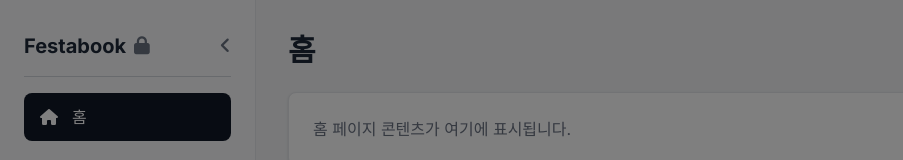
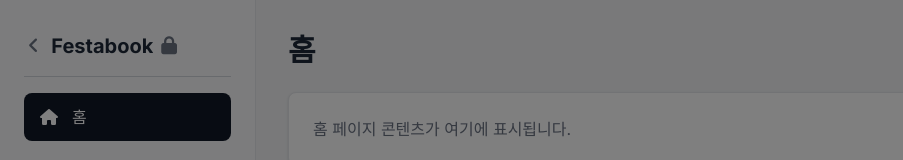
Before and after one commit to woowacourse-teams/2025-festabook, a React (Vite) app in the folder frontend/: page / in a window 1280 px wide. Shown: the top 160 px of the page, without its empty margins (0-903 px from the left). Built offline with nearby package versions, Linux system fonts and the light colour scheme; a web font is replaced by a local one.

Commit message:
refactor: 닫힘/열림 버튼 왼쪽으로 이동

```diff
--- a/frontend/src/components/layout/Sidebar.jsx
+++ b/frontend/src/components/layout/Sidebar.jsx
@@ -94,7 +94,7 @@ const Sidebar = ({ open, setOpen }) => {
                                     e.stopPropagation();
                                     handleNav(link.target);
                                 }}
-                                className={`sidebar-link sub-link block py-2 px-2 rounded-lg transition duration-200 hover:bg-indigo-500 hover:text-white ${page === link.target ? 'active' : 'text-gray-500'}`}
+                                className={`sidebar-link sub-link block py-2 px-2 rounded-lg transition duration-200 hover:bg-indigo-500 hover:text-white ${page === link.target ? 'active' : 'text-gray-500'} whitespace-nowrap overflow-hidden text-ellipsis`}
                             >
                                 {link.title}
                             </a>
@@ -107,14 +107,28 @@ const Sidebar = ({ open, setOpen }) => {
     return (
         <aside
             className={
-                `${open ? 'w-64 p-6' : 'w-16 p-2'} bg-gray-50 shrink-0 flex flex-col border-r border-gray-200 h-full transition-all duration-300 relative`
+                `${open ? 'w-64 p-6' : 'w-16 p-2'} bg-gray-50 shrink-0 flex flex-col border-r border-gray-200 h-full transition-all duration-300 relative overflow-hidden`
             }
             style={{ minHeight: '100vh' }}
         >
             {/* 상단: Festabook, 자물쇠, 열기/닫기 버튼을 한 줄에 배치 */}
             {open ? (
-                <div className={`flex flex-row items-center mb-4 mt-2 shrink-0 transition-all duration-300 justify-between gap-2`}>
-                    <div className="flex flex-row items-center gap-2 min-w-0">
+                <div className={`flex flex-row items-center mb-4 mt-2 ml-1 shrink-0 transition-all duration-300 gap-2`}>
+                    {/* 닫기 버튼: 항상 가장 왼쪽 */}
+                    <button
+                        className="text-gray-500 hover:text-gray-800 focus:outline-none flex-shrink-0"
+                        title="탭 닫기"
+                        onClick={() => {
+                            setOpen(false);
+                            // 지도에 사이드바 변화 알림
+                            setTimeout(() => {
+                                window.dispatchEvent(new CustomEvent('sidebarToggle'));
+                            }, 100);
+                        }}
+                    >
+                        <i className="fas fa-angle-left text-lg" />
+                    </button>
+                    <div className="flex flex-row items-center ml-1 gap-2 min-w-0 max-w-full">
                         <h1
                             className={`text-xl font-bold cursor-pointer transition-all duration-300 whitespace-nowrap overflow-hidden text-ellipsis ${textVisible ? 'opacity-100' : 'opacity-0'}`}
                             onClick={() => setPage('home')}
@@ -129,23 +143,9 @@ const Sidebar = ({ open, setOpen }) => {
                             <i className="fas fa-lock text-lg" />
                         </button>
                     </div>
-                    {/* 열기/닫기 버튼: 항상 가장 오른쪽 */}
-                    <button
-                        className="text-gray-500 hover:text-gray-800 focus:outline-none flex-shrink-0"
-                        title="탭 닫기"
-                        onClick={() => {
-                            setOpen(false);
-                            // 지도에 사이드바 변화 알림
-                            setTimeout(() => {
-                                window.dispatchEvent(new CustomEvent('sidebarToggle'));
-                            }, 100);
-                        }}
-                    >
-                        <i className="fas fa-angle-left text-lg" />
-                    </button>
                 </div>
             ) : (
-                <div className="flex flex-col items-center justify-center mb-4 mt-2 shrink-0 transition-all duration-300" style={{height: '56px'}}>
+                <div className="flex flex-col items-start justify-center mb-1 mt-2 shrink-0 transition-all duration-300 pl-5" style={{height: '56px'}}>
                     <button
                         className="text-gray-500 hover:text-gray-800 focus:outline-none flex-shrink-0"
                         title="탭 열기"
@@ -161,7 +161,7 @@ const Sidebar = ({ open, setOpen }) => {
                     </button>
                 </div>
             )}
-            <div className={`w-full h-px bg-gray-300 ${open ? '' : 'hidden'}`} />
+            <div className={`w-full h-px bg-gray-300`} />
             <nav className="flex flex-col space-y-2 mt-4">
 
                 <NavLink target="home" icon="fa-home" open={open}>홈</NavLink>
```
